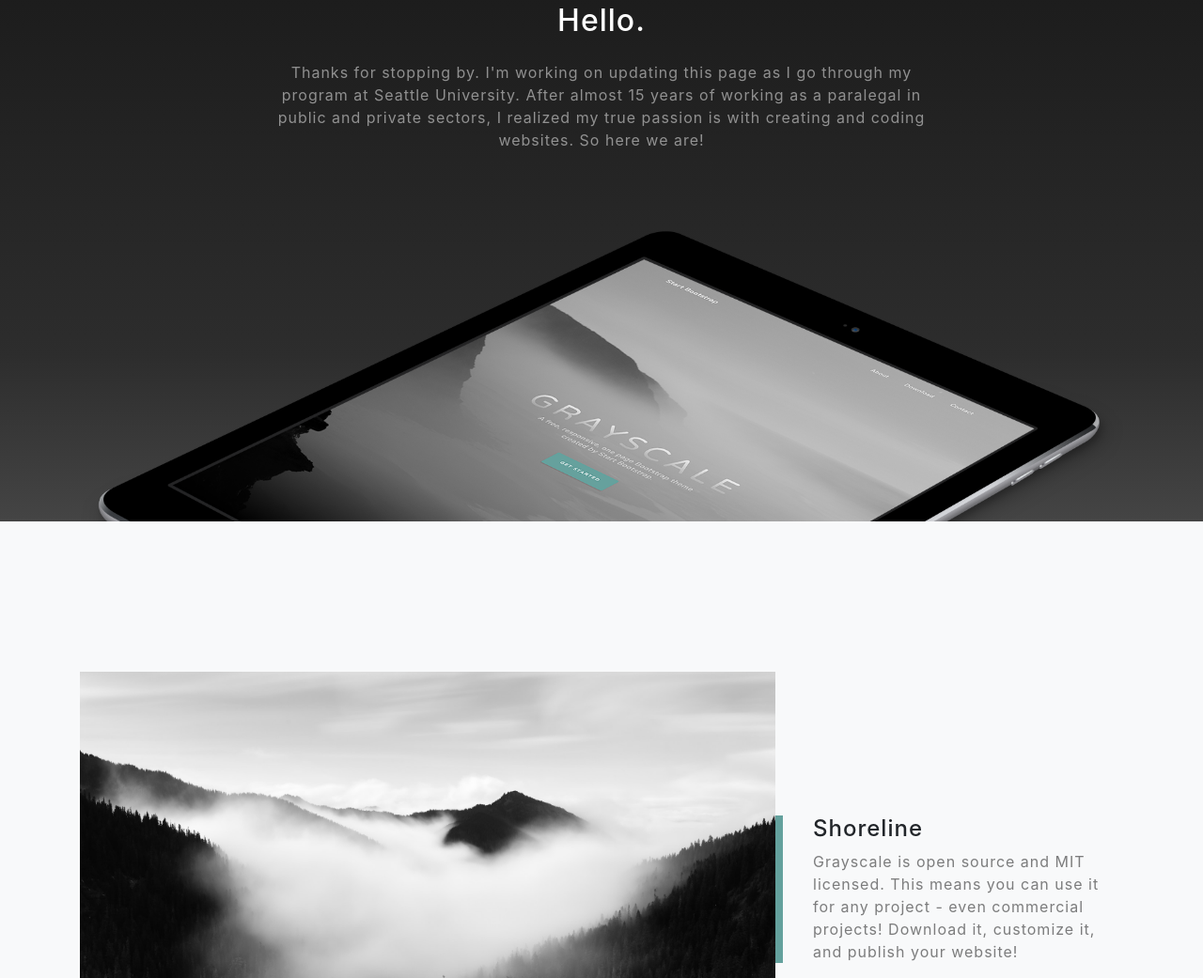
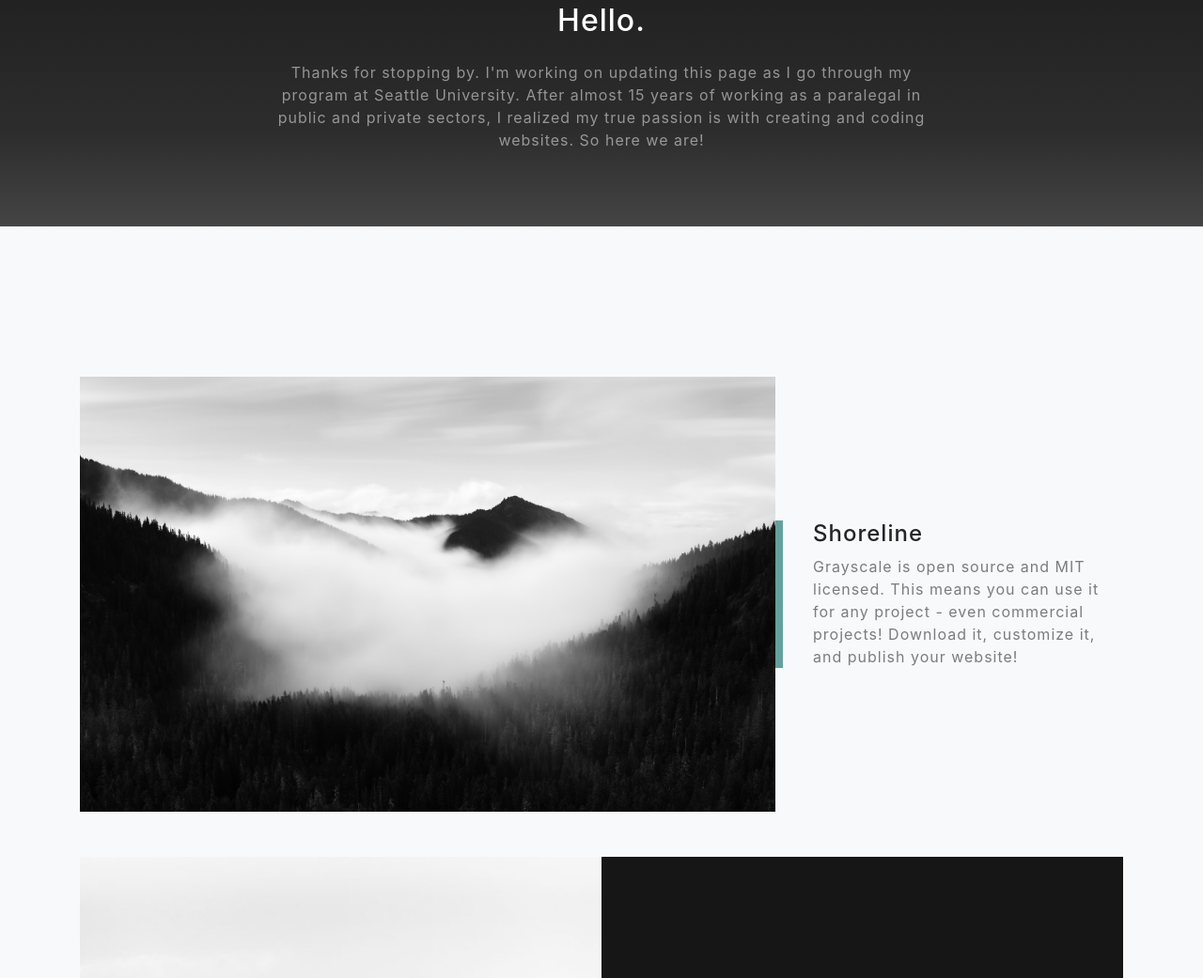
Before and after one commit to Cushnie/cushnie.github.io, a website with bundled scripts: page index.html in a window 1280 px wide. Shown: the part 957-1998 px from the top of the page at 94% size. Built offline with nearby package versions, Linux system fonts and the light colour scheme.

Commit message:
remove ipad image

```diff
--- a/index.html
+++ b/index.html
@@ -13,7 +13,7 @@
     <!-- Bootstrap core CSS -->
     <link href="vendor/bootstrap/css/bootstrap.min.css" rel="stylesheet">
     <link rel="stylesheet" href="https://stackpath.bootstrapcdn.com/bootstrap/4.3.1/css/bootstrap.min.css" integrity="sha384-ggOyR0iXCbMQv3Xipma34MD+dH/1fQ784/j6cY/iJTQUOhcWr7x9JvoRxT2MZw1T"
-    crossorigin="anonymous">
+        crossorigin="anonymous">
     <!-- Custom fonts for this template -->
     <link href="vendor/fontawesome-free/css/all.min.css" rel="stylesheet">
     <link href="https://fonts.googleapis.com/css?family=Varela+Round" rel="stylesheet">
@@ -69,10 +69,12 @@
             <div class="row">
                 <div class="col-lg-8 mx-auto">
                     <h2 class="text-white mb-4">Hello.</h2>
-                    <p class="text-white-50">Thanks for stopping by. I'm working on updating this page as I go through my program at Seattle University. After almost 15 years of working as a paralegal in public and private sectors, I realized my true passion is with creating and coding websites. So here we are!</p>
+                    <p class="text-white-50">Thanks for stopping by. I'm working on updating this page as I go through
+                        my program at Seattle University. After almost 15 years of working as a paralegal in public and
+                        private sectors, I realized my true passion is with creating and coding websites. So here we
+                        are!</p>
                 </div>
             </div>
-            <img src="img/ipad.png" class="img-fluid" alt="">
         </div>
     </section>
 
@@ -105,7 +107,8 @@
                         <div class="d-flex h-100">
                             <div class="project-text w-100 my-auto text-center text-lg-left">
                                 <h4 class="text-white"><a href="http://2048.colleencushnie.com/" target="_blank">2048</a></h4>
-                                <p class="mb-0 text-white-50">Using DigitalOcean droplets and various LAMP and Apache2 servers, I linked a web game called 2048 to my website.</p>
+                                <p class="mb-0 text-white-50">Using DigitalOcean droplets and various LAMP and Apache2
+                                    servers, I linked a web game called 2048 to my website.</p>
                                 <hr class="d-none d-lg-block mb-0 ml-0">
                             </div>
                         </div>
@@ -123,7 +126,8 @@
                         <div class="d-flex h-100">
                             <div class="project-text w-100 my-auto text-center text-lg-right">
                                 <h4 class="text-white"><a href="http://word.colleencushnie.com/" target=_blank>Wordpress</a></h4>
-                                <p class="mb-0 text-white-50">This project was practicing how to install a web app such as Wordpress to our personal website and populating it.</p>
+                                <p class="mb-0 text-white-50">This project was practicing how to install a web app such
+                                    as Wordpress to our personal website and populating it.</p>
                                 <hr class="d-none d-lg-block mb-0 mr-0">
                             </div>
                         </div>
```
